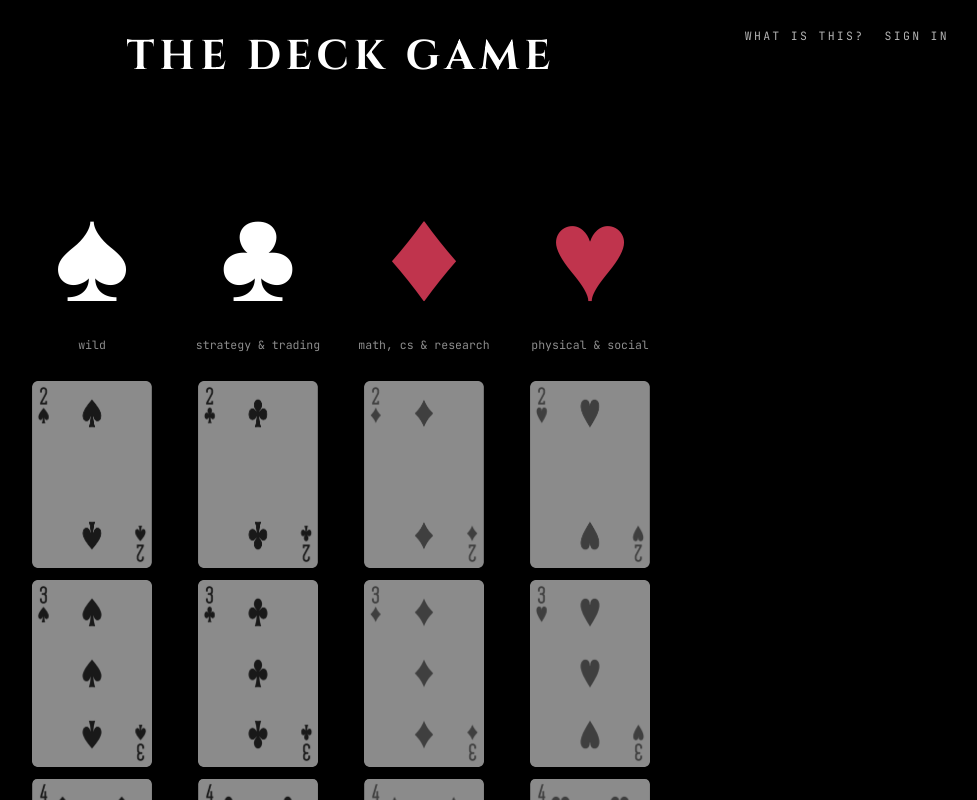
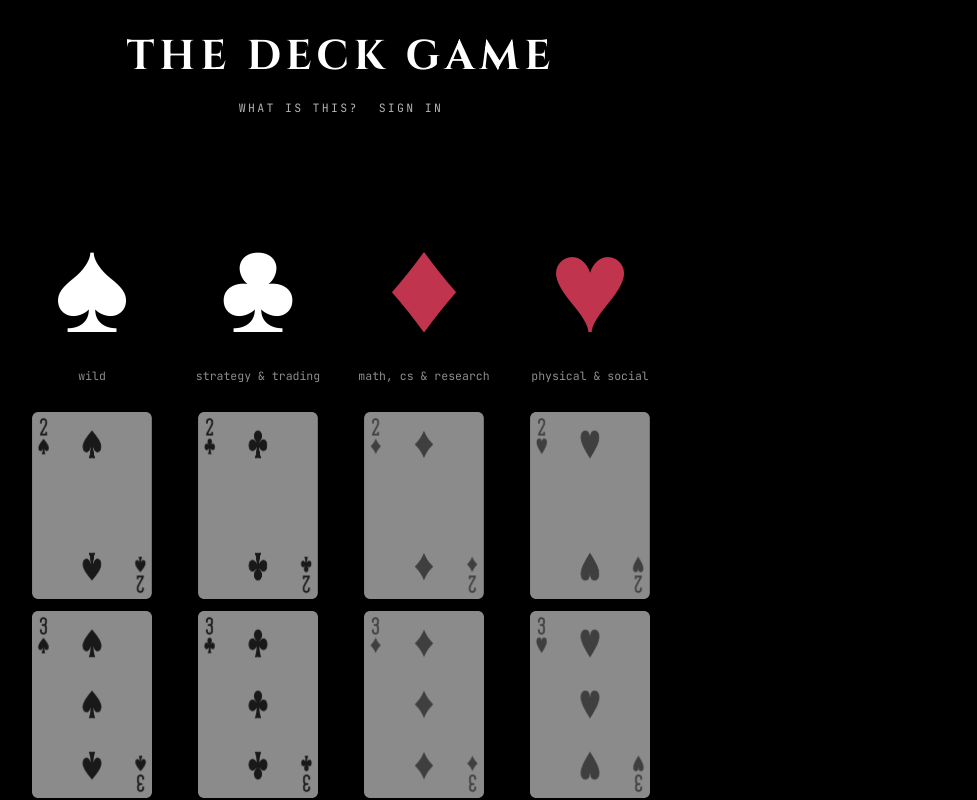
Before and after one commit to swan-07/thedeckgame, a React (Vite) app in the folder apps/web/: page / in a window 1280 px wide. Shown: the top 800 px of the page, without its empty margins (299-1276 px from the left). Built offline with nearby package versions, Linux system fonts and the light colour scheme; no server answers.

Commit message:
fixed menu bar centering

```diff
--- a/apps/web/src/styles/global.css
+++ b/apps/web/src/styles/global.css
@@ -45,9 +45,9 @@ h3 {
 /* ── Layout / header ─────────────────────────────────────────── */
 .site-header {
   display: flex;
+  flex-direction: column;
   align-items: center;
-  justify-content: center;
-  position: relative;
+  gap: 1rem;
   padding: 1.75rem 2rem;
   text-align: center;
 }
@@ -62,10 +62,9 @@ h3 {
   text-decoration: none;
 }
 .site-nav {
-  position: absolute;
-  top: 1.75rem;
-  right: 2rem;
   display: flex;
+  flex-wrap: wrap;
+  justify-content: center;
   gap: 1.25rem;
   font-size: 0.72rem;
   letter-spacing: 0.2em;
```
